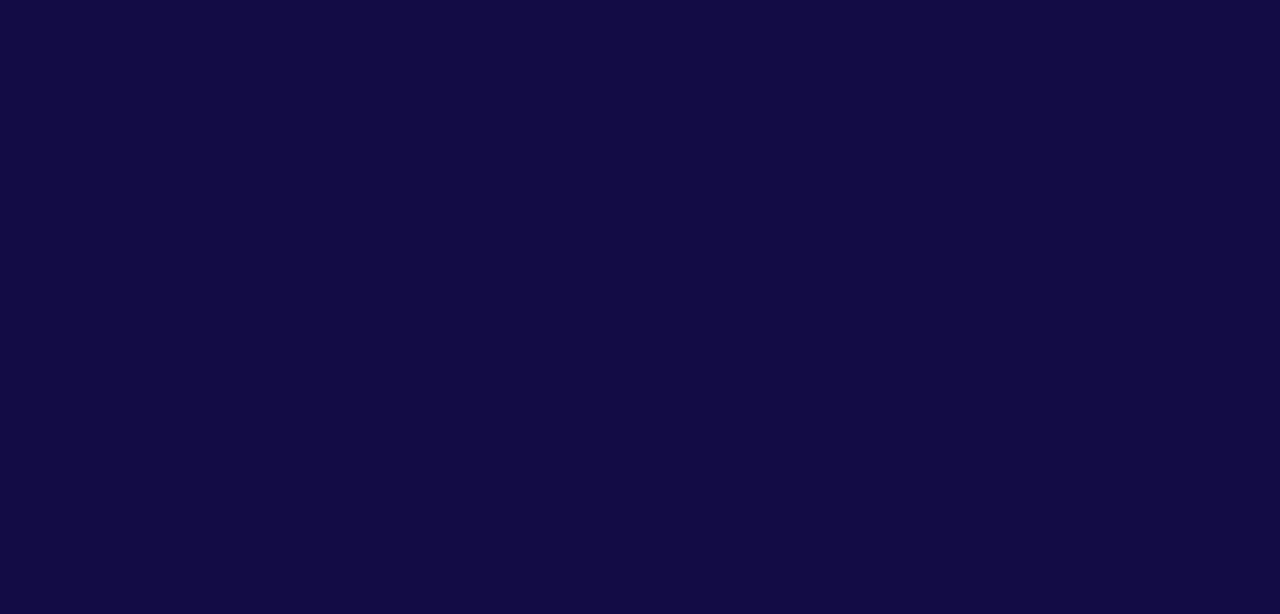
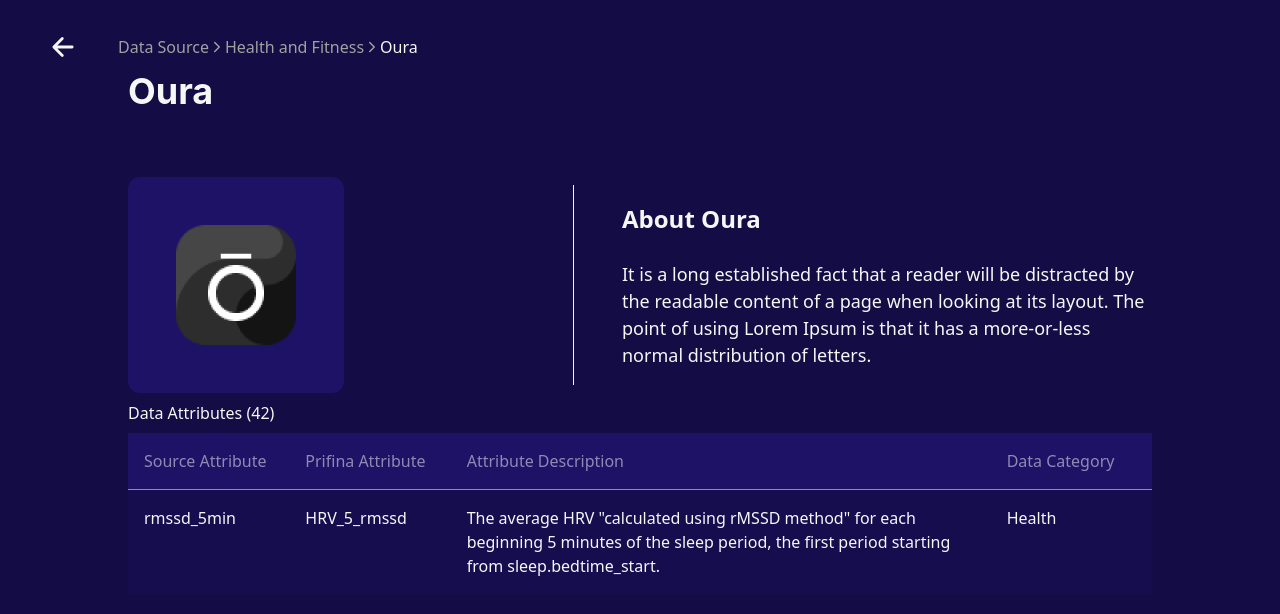
Before and after one commit to polymahh/data-mine, a React (Create React App) app: page /data-sources/1 in a window 1280 px wide. Before the commit this address had no page. Shown: the top 614 px of the page. Built offline with nearby package versions, Linux system fonts and the light colour scheme.

Commit message:
added item data-source / not finished

```diff
--- a/src/App.tsx
+++ b/src/App.tsx
@@ -6,13 +6,17 @@ import { Routes, Route, Navigate } from "react-router-dom";
 import DataSources from "./pages/data-sources/data-sources";
 import DataConnectors from "./pages/data-connectors/data-connectors";
 import { DataProvider } from "./contexts/DataContext";
+import SourceData from "./pages/source-data/source-data";
 
 export const App = () => (
   <ChakraProvider theme={theme}>
     <DataProvider>
       <Routes>
         <Route path="/" element={<Navigate to="/data-sources" />} />
-        <Route path="/data-sources" element={<DataSources />} />
+        <Route path="/data-sources">
+          <Route index element={<DataSources />} />
+          <Route path=":name" element={<SourceData />} />
+        </Route>
         <Route path="/data-connectors" element={<DataConnectors />} />
       </Routes>
     </DataProvider>
--- /dev/null
+++ b/src/pages/source-data/component/AttributesTable.tsx
@@ -0,0 +1,19 @@
+import { Grid, SimpleGrid, Text, VStack } from "@chakra-ui/react";
+import TableHead from "./TableHead";
+import TableRow from "./TableRow";
+
+export const AttributesTable = () => {
+  return (
+    <Grid
+      gridTemplateColumns={{
+        base: "1fr 1fr",
+        lg: "1fr 1fr minmax(auto, 540px) 1fr",
+      }}
+      width={"full"}
+      bg={"bgItemD"}
+    >
+      <TableHead />
+      <TableRow />
+    </Grid>
+  );
+};
--- /dev/null
+++ b/src/pages/source-data/component/BreadCrumbs.tsx
@@ -0,0 +1,17 @@
+import { Flex, Icon, IconButton, Text } from "@chakra-ui/react";
+import { IoArrowBack } from "react-icons/io5";
+import { IoChevronForward } from "react-icons/io5";
+
+const BreadCrumbs = () => {
+  return (
+    <Flex alignItems={"center"} color={"breadcrumb"}>
+      <Icon as={IoArrowBack} fontSize={"3xl"} mr={10} color={"whiteText"} />
+      <Text>Data Source</Text>
+      <Icon as={IoChevronForward} />
+      <Text>Health and Fitness</Text>
+      <Icon as={IoChevronForward} />
+      <Text color={"whiteText"}>Oura</Text>
+    </Flex>
+  );
+};
+export default BreadCrumbs;
--- /dev/null
+++ b/src/pages/source-data/component/DataAttributes.tsx
@@ -0,0 +1,12 @@
+import { Text, VStack } from "@chakra-ui/react";
+import { AttributesTable } from "./AttributesTable";
+
+const DataAttributes = () => {
+  return (
+    <VStack width={"full"} alignItems={"start"} color={"whiteText"}>
+      <Text>Data Attributes (42)</Text>
+      <AttributesTable />
+    </VStack>
+  );
+};
+export default DataAttributes;
--- /dev/null
+++ b/src/pages/source-data/component/Description.tsx
@@ -0,0 +1,70 @@
+import {
+  Avatar,
+  Box,
+  Center,
+  Container,
+  Flex,
+  Heading,
+  HStack,
+  Text,
+  VStack,
+} from "@chakra-ui/react";
+import { useEffect, useState } from "react";
+
+const Description = () => {
+  const [icon, setIcon] = useState(null);
+
+  useEffect(() => {
+    const load = async () => {
+      try {
+        const responce = await import(`../../../assets/icons/oura_icon.png`);
+        setIcon(responce.default);
+      } catch (err) {
+        setIcon(null);
+      }
+    };
+    load();
+  }, []);
+
+  return (
+    <Flex
+      width={"full"}
+      color={"whiteText"}
+      justifyContent={"space-between"}
+      alignItems={"Center"}
+      direction={{ base: "column", lg: "row" }}
+    >
+      <Box p={12} bg={"bgItem"} borderRadius={"xl"} mr={{ base: 0, lg: 12 }}>
+        <Avatar
+          name={"Oura"}
+          src={icon || ""}
+          borderRadius={"2xl"}
+          width={"120px"}
+          height={"120px"}
+        />
+      </Box>
+      <VStack
+        alignItems={{ base: "center", lg: "start" }}
+        gap={6}
+        py={{ base: 14, lg: 4 }}
+        pl={{ base: 0, lg: 12 }}
+        borderLeft={{ base: "0px", lg: "1px" }}
+      >
+        <Text fontSize={"24px"} fontWeight={700}>
+          About Oura
+        </Text>
+        <Text
+          maxW={"530px"}
+          fontSize={"18px"}
+          textAlign={{ base: "center", lg: "left" }}
+        >
+          It is a long established fact that a reader will be distracted by the
+          readable content of a page when looking at its layout. The point of
+          using Lorem Ipsum is that it has a more-or-less normal distribution of
+          letters.
+        </Text>
+      </VStack>
+    </Flex>
+  );
+};
+export default Description;
--- /dev/null
+++ b/src/pages/source-data/component/TableHead.tsx
@@ -0,0 +1,56 @@
+import {
+  Accordion,
+  AccordionButton,
+  AccordionIcon,
+  AccordionItem,
+  AccordionPanel,
+  Box,
+  Flex,
+  Text,
+} from "@chakra-ui/react";
+
+const TableHead = () => {
+  return (
+    <>
+      <Text
+        p={4}
+        whiteSpace={"nowrap"}
+        bg={"bgItem"}
+        color={"#FFFFFF80"}
+        borderBottom={"1px"}
+      >
+        Source Attribute
+      </Text>
+      <Text
+        p={4}
+        whiteSpace={"nowrap"}
+        bg={"bgItem"}
+        color={"#FFFFFF80"}
+        borderBottom={"1px"}
+      >
+        Prifina Attribute
+      </Text>
+      <Text
+        p={4}
+        whiteSpace={"nowrap"}
+        bg={"bgItem"}
+        color={"#FFFFFF80"}
+        borderBottom={"1px"}
+        display={{ base: "none", lg: "block" }}
+      >
+        Attribute Description
+      </Text>
+      <Text
+        p={4}
+        whiteSpace={"nowrap"}
+        bg={"bgItem"}
+        color={"#FFFFFF80"}
+        borderBottom={"1px"}
+        display={{ base: "none", lg: "block" }}
+      >
+        Data Category
+      </Text>
+    </>
+  );
+};
+export default TableHead;
--- /dev/null
+++ b/src/pages/source-data/component/TableRow.tsx
@@ -0,0 +1,59 @@
+import {
+  Accordion,
+  AccordionButton,
+  AccordionIcon,
+  AccordionItem,
+  AccordionPanel,
+  Box,
+  Flex,
+  GridItem,
+  Text,
+} from "@chakra-ui/react";
+
+const TableRow = () => {
+  return (
+    <>
+      <Text p={4} display={{ base: "none", lg: "block" }}>
+        rmssd_5min
+      </Text>
+      <Text p={4} display={{ base: "none", lg: "block" }}>
+        HRV_5_rmssd
+      </Text>
+      <Text p={4} display={{ base: "none", lg: "block" }}>
+        The average HRV "calculated using rMSSD method" for each beginning 5
+        minutes of the sleep period, the first period starting from
+        sleep.bedtime_start.
+      </Text>
+      <Text p={4} display={{ base: "none", lg: "block" }}>
+        Health
+      </Text>
+      <GridItem display={{ base: "block", lg: "none" }} colSpan={2}>
+        <Accordion allowMultiple>
+          <AccordionItem>
+            <h2>
+              <AccordionButton>
+                <Box flex="1" textAlign="left">
+                  rmssd_5min
+                </Box>
+                <Box flex="1" textAlign="left">
+                  HRV_5_rmssd
+                </Box>
+                <AccordionIcon />
+              </AccordionButton>
+            </h2>
+            <AccordionPanel pb={4}>
+              <Text p={4}>Attribute Description</Text>
+              <Text p={4}>
+                The average HRV "calculated using rMSSD method" for each
+                beginning 5 minutes of the sleep period, the first period
+                starting from sleep.bedtime_start.
+              </Text>
+              <Flex justify={"space-between"}>rmssd_5min</Flex>
+            </AccordionPanel>
+          </AccordionItem>
+        </Accordion>
+      </GridItem>
+    </>
+  );
+};
+export default TableRow;
--- /dev/null
+++ b/src/pages/source-data/source-data.tsx
@@ -0,0 +1,20 @@
+import { Heading, Text, VStack } from "@chakra-ui/react";
+import BreadCrumbs from "./component/BreadCrumbs";
+import DataAttributes from "./component/DataAttributes";
+import Description from "./component/Description";
+
+const SourceData = () => {
+  return (
+    <VStack alignItems={"start"} py={8} px={[4, 6, 10, 10, 12, 20]}>
+      <BreadCrumbs />
+      <Heading color={"whiteText"} pl={20} pb={14}>
+        Oura
+      </Heading>
+      <VStack alignItems={"start"} width={"full"} px={{ base: 0, xl: 20 }}>
+        <Description />
+        <DataAttributes />
+      </VStack>
+    </VStack>
+  );
+};
+export default SourceData;
--- a/src/theme.js
+++ b/src/theme.js
@@ -34,6 +34,7 @@ const theme = extendTheme({
         Requested: "#8C00A3",
         subTag : "#9593FFB2",
         moreTag : "#FF93FB",
+        breadcrumb: "#A1A1A1"
 
     },
     fonts: {
```
